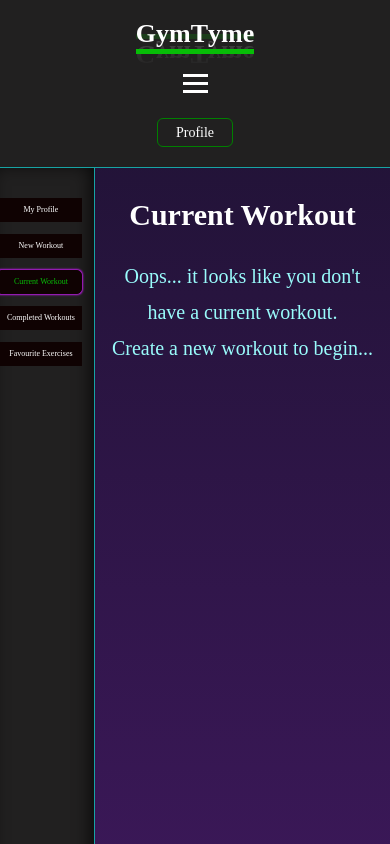
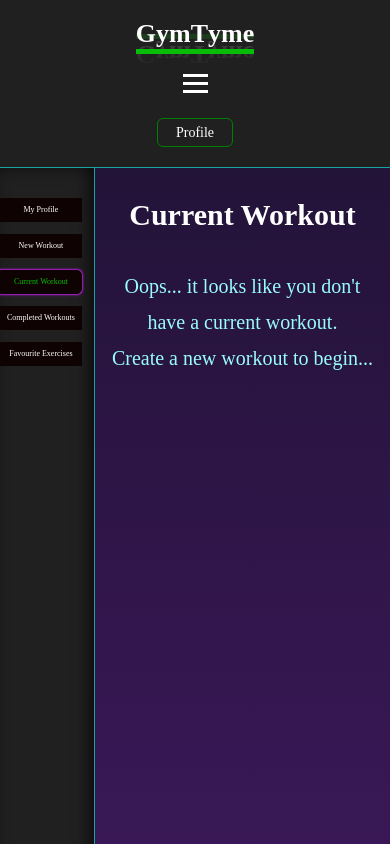
Before and after one commit to Satokii/gymtyme, a React (Vite) app: page /profile in a window 390 px wide. Both pictures are taken after a click on the item "Current Workout". Shown: the top 844 px of the page. Built offline with nearby package versions, Linux system fonts and the light colour scheme; a web font is replaced by a local one.

Commit message:
style: add gap to current workout container

```diff
--- a/src/styles/workouts/current-workout.css
+++ b/src/styles/workouts/current-workout.css
@@ -79,7 +79,6 @@
     .current-workout--container {
         grid-template-rows: 50px repeat(2, auto);
         padding: 30px 10px;
-        gap: 0;
     }
     .current-workout--container > p {
         margin-top: 10px;
```
